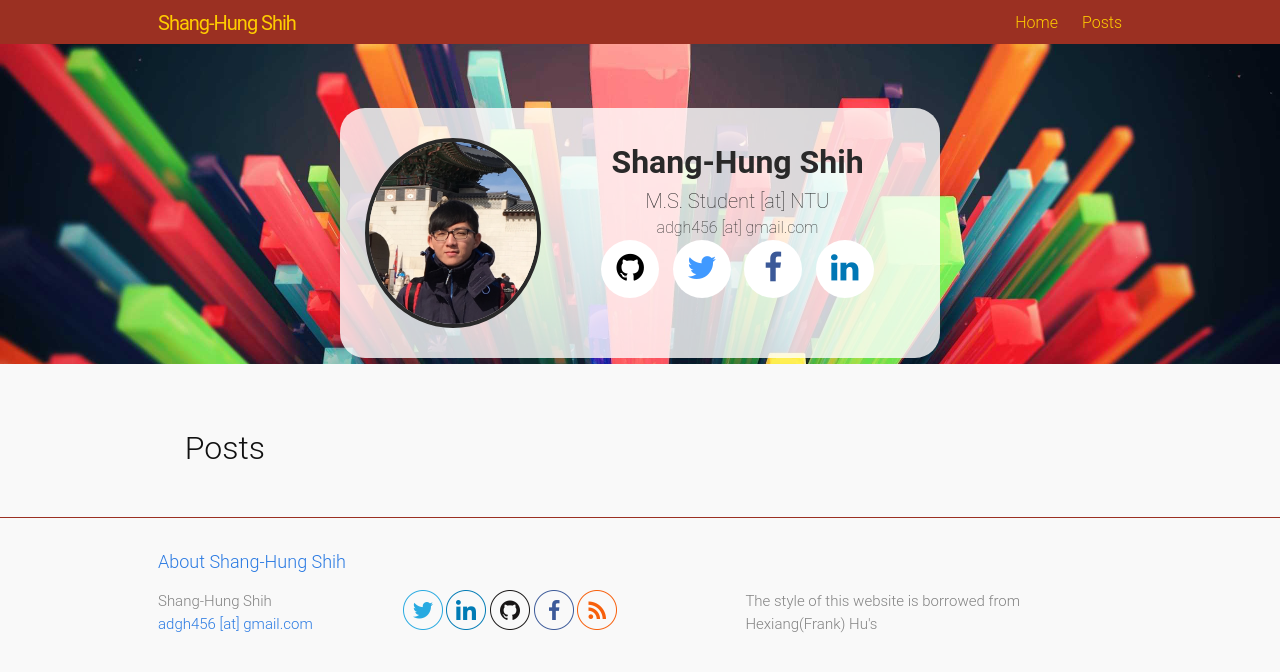
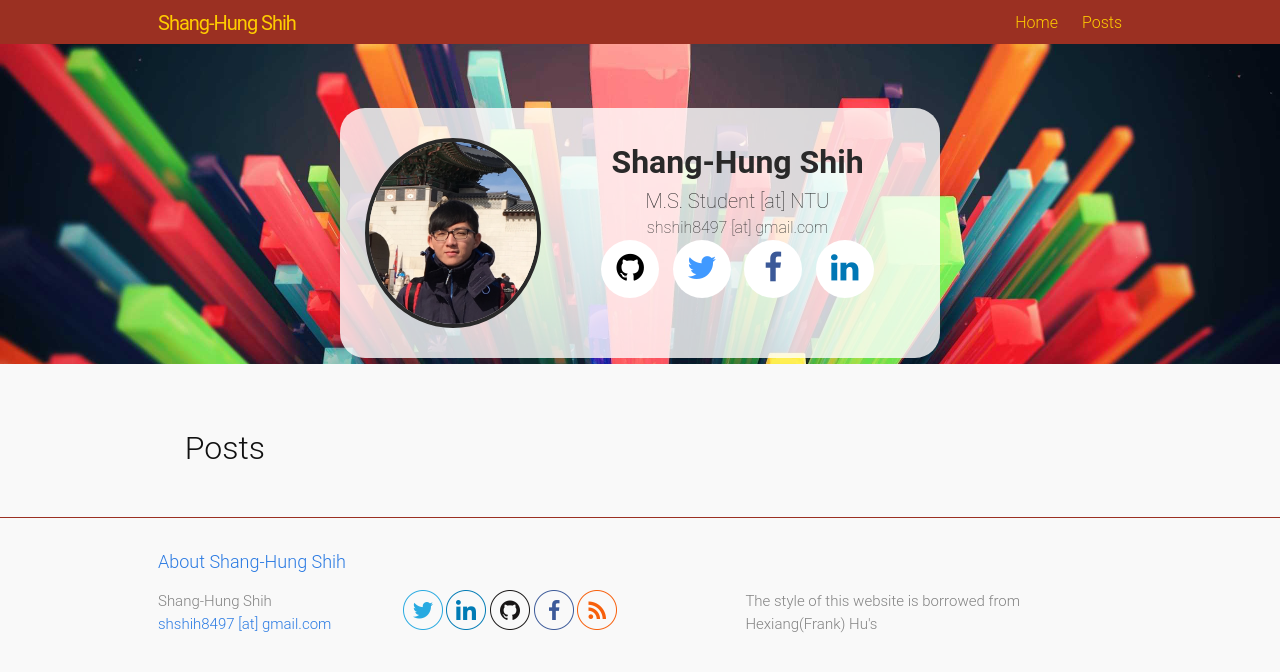
Before and after one commit to shanghungshih/shanghungshih.github.io, a Jekyll site: the page built from posts/index.html, in a window 1280 px wide. Shown: the top 672 px of the page. Built offline with Jekyll 4.4.1, drawn with Linux system fonts in a browser that asks for light colours.

Commit message:
Update bio.yml

```diff
--- a/_data/bio.yml
+++ b/_data/bio.yml
@@ -1,9 +1,9 @@
 name:       " Shang-Hung Shih"
 title:      "M.S. Student [at] NTU"
-email:      "adgh456 [at] gmail.com"
+email:      "shshih8497 [at] gmail.com"
 head_pic:   "/images/self-portrait/me.jpg"
 deep_pic:   "/images/self-portrait/deep-me.jpg"
-resume:     "/assets/resume/no_20180201.pdf"
+resume:     "/assets/resume/ShangHungShih_resume_pic.pdf"
 normal:
   date:     "Sept. 2018"
   title:    ""
@@ -11,4 +11,4 @@ normal:
 short:
   date:
   title:  "Bioinformatics Learner"
-  content: "I am passionate with Bioinformatics, Next-Generation-Sequencing (NGS) and as well as Machine Learning. My objective is to combine the power of <em class='text-grey-bright'>Machine Learning and NGS</em> for applications."
+  content: "I am passionate with Bioinformatics, Next-Generation-Sequencing (NGS) and as well as Machine Learning. My objective is to combine the power of <em class='text-grey-bright'>Machine Learning and Genomics</em> for applications."
```
